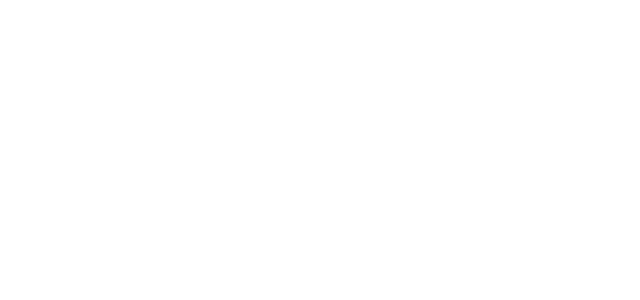
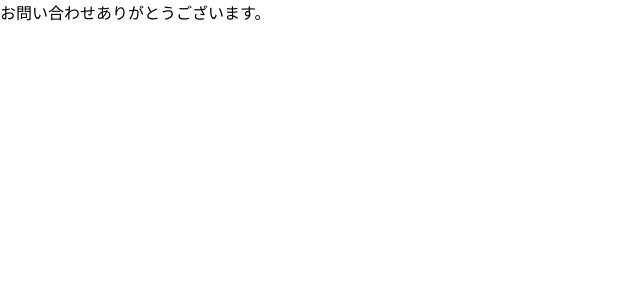
Before and after one commit to GakutoOkawara/covid19-prefectures, a Nuxt app: page /contact/finish in a window 1280 px wide. Before the commit this address had no page. Shown: the top 300 px of the page, without its empty margins (0-640 px from the left). Built offline with nearby package versions, Linux system fonts and the light colour scheme.

Commit message:
contactディレクトリを作成/仮のfinish画面作成/netlify_formsの使用

```diff
--- /dev/null
+++ b/pages/contact/finish.vue
@@ -0,0 +1,3 @@
+<template>
+  <p>お問い合わせありがとうございます。</p>
+</template>
--- a/pages/contact.vue
+++ b/pages/contact/index.vue
@@ -3,7 +3,7 @@
     <h1 class="section-header">お問い合わせ</h1>
     <div class="contact-wrapper">
 
-    <form class="form-horizontal" name="" role="form" method="post" action="contact.php">
+    <form class="form-horizontal" method="post" action="/contact/finish" data-netlify="true">
 
       <div class="form-group">
         <div class="col-sm-12">
```
